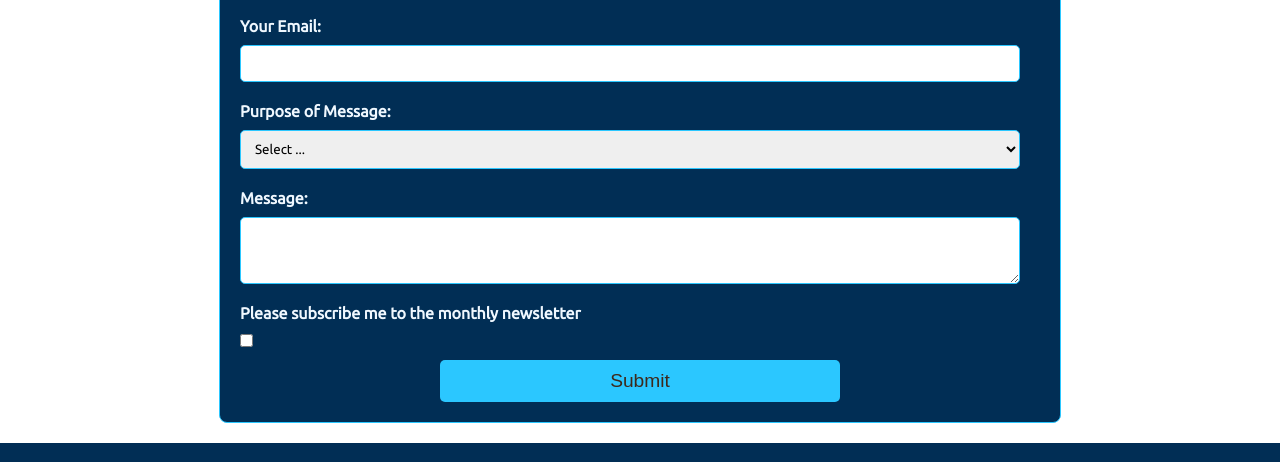
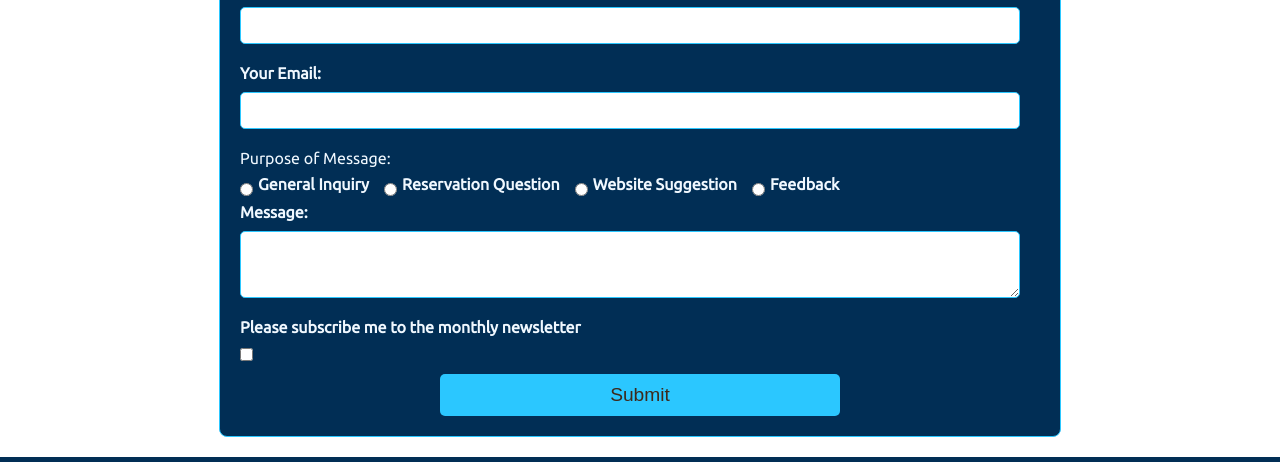
Before and after one commit to EricLloydBunag/wdd130, a plain HTML site: page wwr/contact.html in a window 1280 px wide. Shown: the part 829-1291 px from the top of the page. Drawn offline with Linux system fonts and the light colour scheme.

Commit message:
Modified the required elements in contact.html.

```diff
--- a/wwr/contact.html
+++ b/wwr/contact.html
@@ -19,10 +19,11 @@
         </nav>
     </header>
     <main>
+        <h1>Contact Silco Whitewater Rafting</h1>
         <div class="company-info">
             <section id="map">
                 <h2>Our Location</h2>
-                <iframe src="https://www.google.com/maps/embed?pb=!1m14!1m12!1m3!1d54668.413770132836!2d-107.34195655117945!3d39.55384813476914!2m3!1f0!2f0!3f0!3m2!1i1024!2i768!4f13.1!5e0!3m2!1sen!2sph!4v1721028983055!5m2!1sen!2sph" width="600" height="450" style="border:0;" allowfullscreen="" loading="lazy" referrerpolicy="no-referrer-when-downgrade"></iframe>
+                <iframe src="https://www.google.com/maps/embed?pb=!1m14!1m12!1m3!1d54668.413770132836!2d-107.34195655117945!3d39.55384813476914!2m3!1f0!2f0!3f0!3m2!1i1024!2i768!4f13.1!5e0!3m2!1sen!2sph!4v1721028983055!5m2!1sen!2sph" width="600" height="450" allowfullscreen="" loading="lazy" referrerpolicy="no-referrer-when-downgrade"></iframe>
             </section>
             <section id="contact-info">
                 <h2>Contact Information</h2>
@@ -49,14 +50,17 @@
                     <input type="email" id="email" name="email" required>
                 </div>
                 <div>
-                    <label for="purpose">Purpose of Message:</label>
-                    <select name="purpose" id="purpose">
-                        <option value="" selected disabled>Select ...</option>
-                        <option value="general">General Inquiry</option>
-                        <option value="reservation">Reservation Question</option>
-                        <option value="feedback">Feedback</option>
-                        <option value="suggestion">suggestion</option>
-                    </select>
+                    <p>Purpose of Message:</p>
+                    <div class="radio-group">
+                        <input type="radio" id="general-inquiry" name="purpose" value="General Inquiry" required>
+                        <label for="general-inquiry">General Inquiry</label>
+                        <input type="radio" id="reservation-question" name="purpose" value="Reservation Question">
+                        <label for="reservation-question">Reservation Question</label>
+                        <input type="radio" id="website-suggestion" name="purpose" value="Website Suggestion">
+                        <label for="website-suggestion">Website Suggestion</label>
+                        <input type="radio" id="feedback" name="purpose" value="Feedback">
+                        <label for="feedback">Feedback</label>
+                    </div>
                 </div>
                 <div>
                     <label for="message">Message:</label>
--- a/wwr/styles/rafting.css
+++ b/wwr/styles/rafting.css
@@ -35,6 +35,7 @@ nav a{
 h1, h2, h3, h4, h5, h6{
     font-family: var(--heading-font);
     color: var(--accent1-color);
+    text-align: center;
 }
 section{
     margin: 2rem;
@@ -150,7 +151,7 @@ footer img{
     text-align: left;
     font-weight: bold;
 }
-input[type="text"], input[type="email"], select, textarea{
+input[type="text"], input[type="email"], textarea{
     display: block;
     width: calc(100% - 20px);
     padding: 10px;
@@ -160,6 +161,18 @@ input[type="text"], input[type="email"], select, textarea{
     box-sizing: border-box;
     resize: vertical;
     font-family: var(--paragraph-font);
+}
+.radio-group {
+    display: flex;
+    flex-wrap: wrap;
+    align-items: center;
+    margin-top: .5rem;
+}
+.radio-group input[type="radio"] {
+    margin: 0 5px 0 0;
+}
+.radio-group label {
+    margin: 0 15px 0 0;
 }
 #submit {
     display: block;
```
